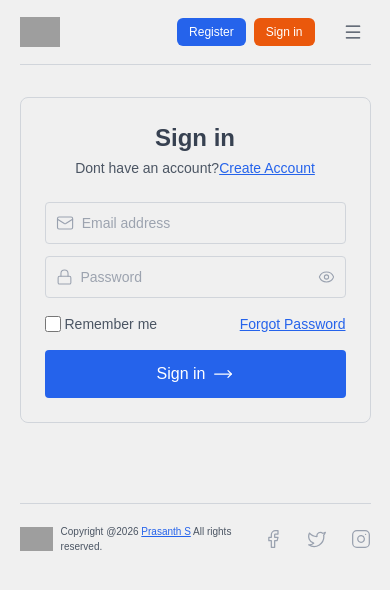
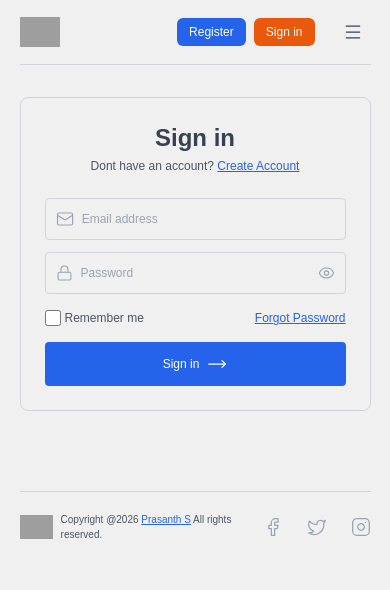
Before and after one commit to Dev-Kiddo/Job_Nest, a React (Vite) app in the folder client/: page /login in a window 390 px wide. Shown: the top 590 px of the page. Built offline with nearby package versions, Linux system fonts and the light colour scheme; grey boxes are pictures that could not be loaded; a web font is replaced by a local one.

Commit message:
fix: login page responsive fonts updated

```diff
--- a/client/src/pages/Login.tsx
+++ b/client/src/pages/Login.tsx
@@ -52,8 +52,8 @@ function Login() {
       >
         <div className="text-center mb-6">
           <h1 className="text-2xl font-semibold text-gray-700 mb-1">Sign in</h1>
-          <p className="text-sm text-gray-600">
-            Dont have an account?
+          <p className="text-xs text-gray-600 lg:text-sm">
+            Dont have an account?{" "}
             <Link className="text-blue-600 underline font-medium" to="/register/candidate-register">
               Create Account
             </Link>
@@ -68,7 +68,7 @@ function Login() {
                 <input
                   id="email"
                   placeholder="Email address"
-                  className="w-full outline-none text-sm bg-transparent placeholder-gray-400"
+                  className="w-full outline-none bg-transparent placeholder-gray-400 text-xs lg:text-sm"
                   type="email"
                   value={payload.email}
                   onChange={onChangeHandler}
@@ -80,7 +80,7 @@ function Login() {
                 <input
                   id="password"
                   placeholder="Password"
-                  className="w-full outline-none text-sm bg-transparent placeholder-gray-400"
+                  className="w-full outline-none bg-transparent placeholder-gray-400 text-xs lg:text-sm"
                   type={showPassword ? "text" : "password"}
                   value={payload.password}
                   onChange={onChangeHandler}
@@ -92,17 +92,20 @@ function Login() {
             </div>
 
             <div className="flex justify-between items-center">
-              <label className="flex items-center gap-1 cursor-pointer text-sm text-gray-600">
+              <label className="flex items-center gap-1 cursor-pointer text-xs text-gray-600 lg:text-sm">
                 <input id="terms-checkbox" className="h-4 w-4 text-blue-600 rounded border-gray-300" type="checkbox" />
                 Remember me
               </label>
 
-              <Link className="text-sm font-medium text-blue-600 underline" to="/forgot-password">
+              <Link className="text-xs font-medium text-blue-600 underline lg:text-sm" to="/forgot-password">
                 Forgot Password
               </Link>
             </div>
 
-            <button type="submit" className="w-full bg-blue-600 text-white py-3 px-4 rounded hover:bg-blue-700 transition flex justify-center items-center gap-2 cursor-pointer ">
+            <button
+              type="submit"
+              className="w-full bg-blue-600 text-white py-3 px-4 rounded hover:bg-blue-700 transition flex justify-center items-center gap-2 cursor-pointer text-xs lg:text-sm"
+            >
               Sign in {loading ? <Loader size="4" margin="2" /> : <MoveRight color="#fff" />}
             </button>
           </form>
```
